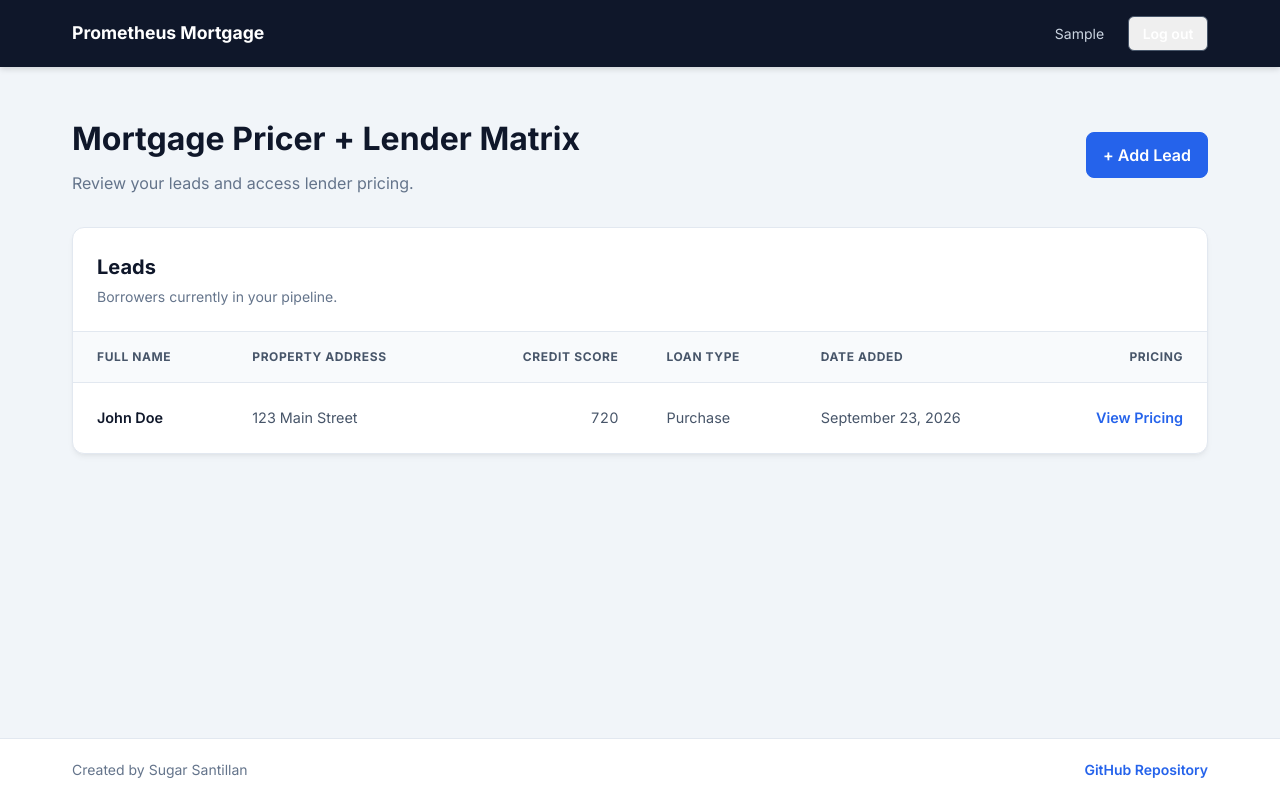
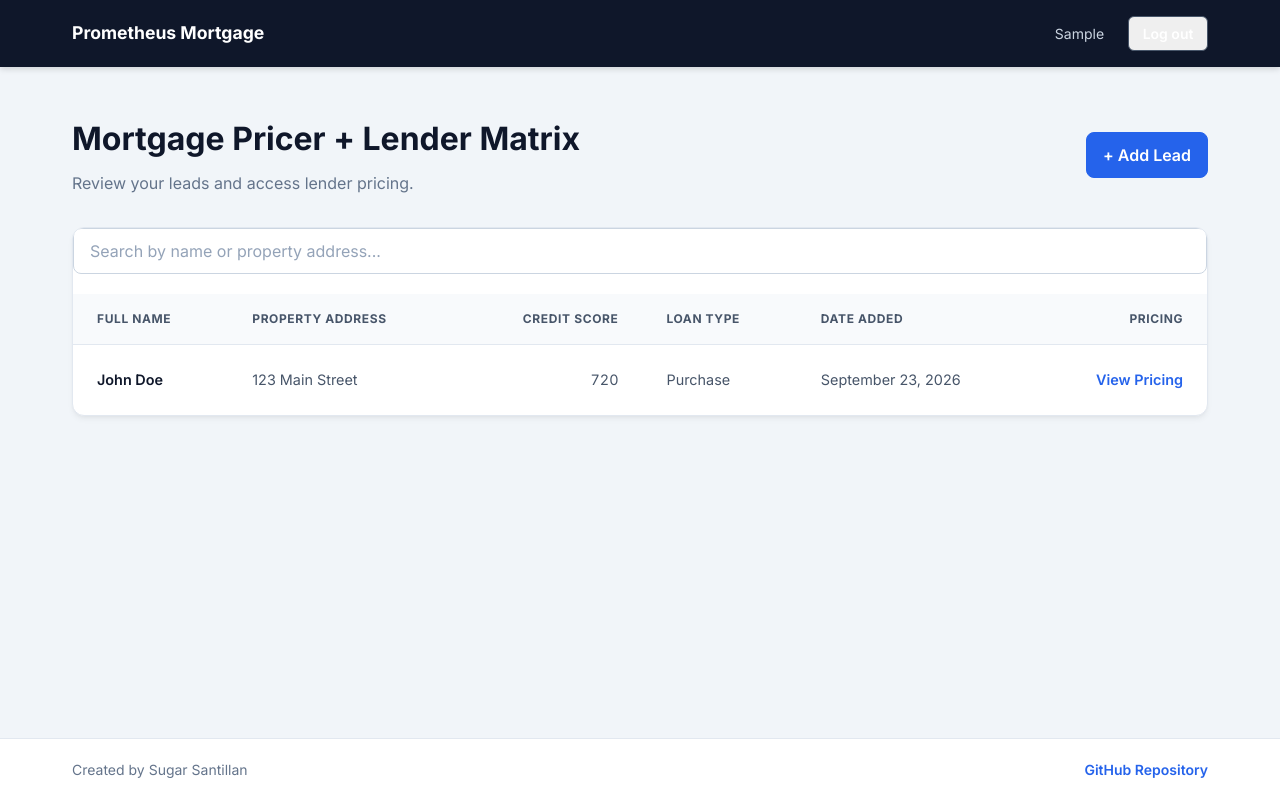
Before and after one commit to sugar-s-santillan/startup, a React (Vite) app: page /leads in a window 1280 px wide. Both pictures are taken after typing "Sample", "Sample123" into the empty fields and a click on the button "Log in". Built offline with nearby package versions, Linux system fonts and the light colour scheme.

Commit message:
Lead search bar

```diff
--- a/src/pages/Leads.jsx
+++ b/src/pages/Leads.jsx
@@ -7,6 +7,7 @@ import AddLeadForm from '../components/AddLeadForm.jsx';
 export default function Leads() {
 
   const [showAddLead, setShowAddLead] = useState(false);
+  const [search, setSearch] = useState('');
 
   const [leads, setLeads] = useState(() => {
   const savedLeads = localStorage.getItem('leads');
@@ -29,6 +30,15 @@ export default function Leads() {
   useEffect(() => {
     localStorage.setItem('leads', JSON.stringify(leads));
   }, [leads]);
+
+  const filteredLeads = leads.filter((lead) => {
+  const searchText = search.toLowerCase();
+
+  return (
+    lead.fullName.toLowerCase().includes(searchText) ||
+    lead.address.toLowerCase().includes(searchText)
+  );
+  });
 
   function handleAddLead(newLead) {
     setLeads((previousLeads) => [...previousLeads, newLead]);
@@ -56,9 +66,14 @@ export default function Leads() {
 
         {/* Leads table */}
         <section className="table-card">
-          <div className="table-heading">
-            <h2>Leads</h2>
-            <p>Borrowers currently in your pipeline.</p>
+          <div className="form-group">
+            <input
+              type="text"
+              placeholder="Search by name or property address..."
+              value={search}
+              onChange={(event) => setSearch(event.target.value)}
+              aria-label="Search leads"
+            />
           </div>
 
           <div className="table-wrapper">
@@ -75,7 +90,7 @@ export default function Leads() {
               </thead>
 
               <tbody>
-                {leads.map((lead) => (
+                {filteredLeads.map((lead) => (
                   <tr key={lead.id}>
                     <td>{lead.fullName}</td>
                     <td>{lead.address}</td>
```
